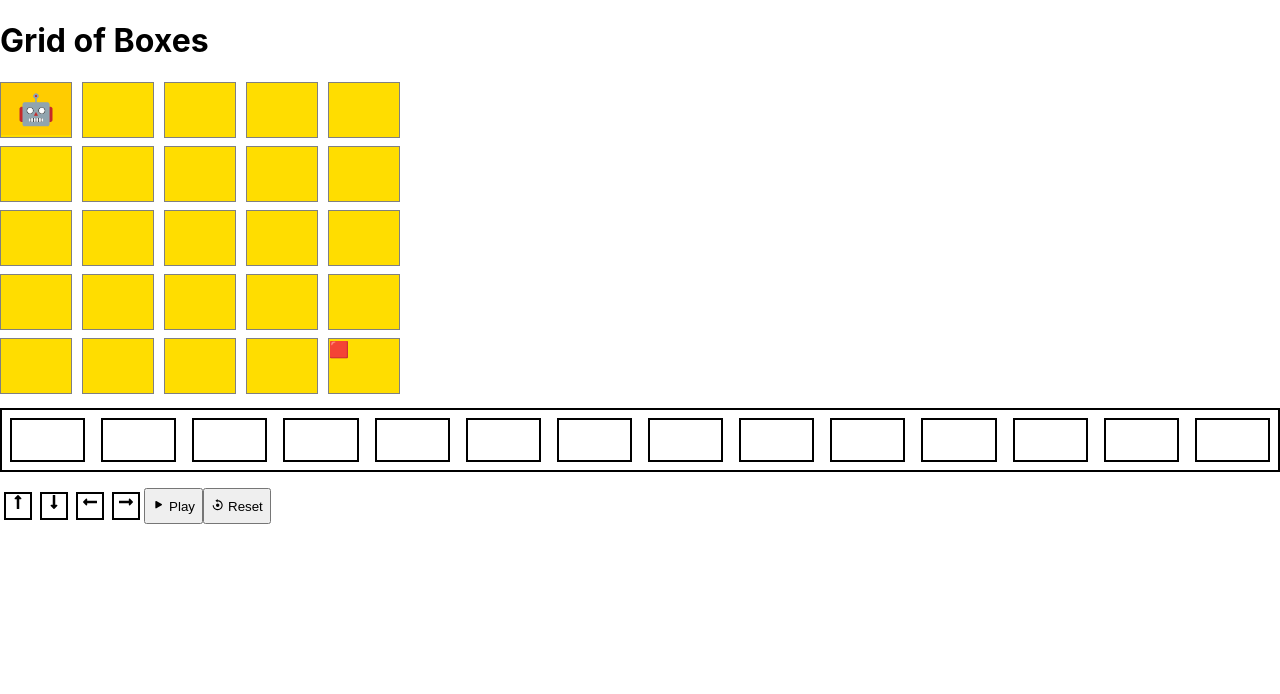
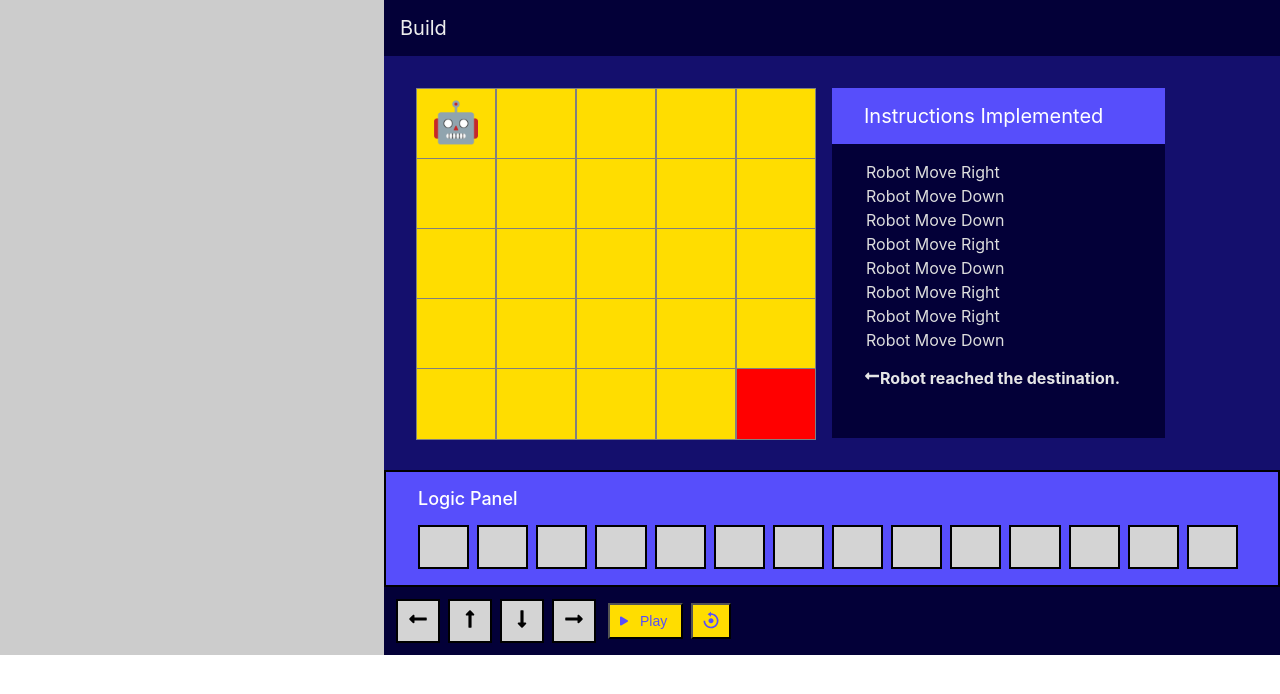
Before and after one commit to Prayansh8/learn_robotics, a React (Create React App) app: page / in a window 1280 px wide. Shown: the top 694 px of the page. Built offline with nearby package versions, Linux system fonts and the light colour scheme.

Commit message:
third commit

```diff
--- a/src/App.css
+++ b/src/App.css
@@ -1,40 +1,3 @@
 .App {
-  text-align: center;
+  height: 100vh;
 }
-
-.App-logo {
-  height: 40vmin;
-  pointer-events: none;
-}
-
-@media (prefers-reduced-motion: no-preference) {
-  .App-logo {
-    animation: App-logo-spin infinite 20s linear;
-  }
-}
-
-.App-header {
-  background-color: #282c34;
-  min-height: 100vh;
-  display: flex;
-  flex-direction: column;
-  align-items: center;
-  justify-content: center;
-  font-size: calc(10px + 2vmin);
-  color: white;
-}
-
-.App-link {
-  color: #61dafb;
-}
-
-
-
-@keyframes App-logo-spin {
-  from {
-    transform: rotate(0deg);
-  }
-  to {
-    transform: rotate(360deg);
-  }
-}
--- a/src/App.js
+++ b/src/App.js
@@ -1,11 +1,10 @@
 import React from "react";
 // import Grid from "./components/Grid";
 import GridBoxes from "./components/Dev";
-
+import "./App.css"
 const App = () => {
   return (
-    <div>
-      <h1>Grid of Boxes</h1>
+    <div className="App">
       {/* <Grid /> */}
       <GridBoxes />
     </div>
--- a/src/components/Dev.js
+++ b/src/components/Dev.js
@@ -22,31 +22,6 @@ const GridBoxes = () => {
   const [directions, setDirections] = useState([]);
   const [isPlaying, setIsPlaying] = useState(false);
   const [currentIndex, setCurrentIndex] = useState(0);
-
-  // const handleMove = (direction) => {
-  //   const { row, col } = robotPosition;
-  //   let newRow = row;
-  //   let newCol = col;
-
-  //   switch (direction) {
-  //     case "up":
-  //       newRow = Math.max(0, row - 1);
-  //       break;
-  //     case "down":
-  //       newRow = Math.min(gridSize - 1, row + 1);
-  //       break;
-  //     case "left":
-  //       newCol = Math.max(0, col - 1);
-  //       break;
-  //     case "right":
-  //       newCol = Math.min(gridSize - 1, col + 1);
-  //       break;
-  //     default:
-  //       return;
-  //   }
-
-  //   setRobotPosition({ row: newRow, col: newCol });
-  // };
 
   const handleDragStart = (e, direction) => {
     e.dataTransfer.setData("text/plain", direction);
@@ -110,7 +85,7 @@ const GridBoxes = () => {
         setCurrentIndex(0);
       }
     }
-  }, [currentIndex, directions, isPlaying,robotPosition]);
+  }, [currentIndex, directions, isPlaying, robotPosition]);
 
   // Generate an array of box elements
   const boxes = [];
@@ -121,7 +96,7 @@ const GridBoxes = () => {
       row === robotPosition.row && col === robotPosition.col ? (
         <Robot />
       ) : row === gridSize - 1 && col === gridSize - 1 ? (
-        "🟥"
+        <div style={{backgroundColor:"red", width:"100%", height:"100%"}}></div>
       ) : null;
     const boxClass = boxContent ? "box with-content" : "box";
     boxes.push(
@@ -158,9 +133,47 @@ const GridBoxes = () => {
 
   return (
     <div>
+      <div className="maincontainer">
+        <div className="rightbox"></div>
+
+        <div className="leftbox">
+          <div className="buildtext">
+            <p>Build</p>
+          </div>
+          <div className="buildcontainer">
             <div className="grid-container">{boxes}</div>
+            <div className="instruction">
+              <div className="inctiontext">
+                <p>Instructions Implemented</p>
+              </div>
+              <div className="robotmove">
+                <p>Robot Move Right</p>
+                <p>Robot Move Down</p>
+                <p>Robot Move Down</p>
+                <p>Robot Move Right</p>
+                <p>Robot Move Down</p>
+                <p>Robot Move Right</p>
+                <p>Robot Move Right</p>
+                <p>Robot Move Down</p>
+                <h4>
+                  <FaLongArrowAltLeft />
+                  Robot reached the destination.
+                </h4>
+              </div>
+            </div>
+          </div>
+          <div className="logicpanel">
+            <p>Logic Panel </p>
             <div className="drop-zones-container">{dropZones}</div>
+          </div>
           <div className="logic-panel">
+            <div
+              className="arrow-button"
+              draggable="true"
+              onDragStart={(e) => handleDragStart(e, "left")}
+            >
+              <FaLongArrowAltLeft />
+            </div>
             <div
               className="arrow-button"
               draggable="true"
@@ -175,13 +188,7 @@ const GridBoxes = () => {
             >
               <FaLongArrowAltDown />
             </div>
-        <div
-          className="arrow-button"
-          draggable="true"
-          onDragStart={(e) => handleDragStart(e, "left")}
-        >
-          <FaLongArrowAltLeft />
-        </div>
+
             <div
               className="arrow-button"
               draggable="true"
@@ -189,12 +196,18 @@ const GridBoxes = () => {
             >
               <FaLongArrowAltRight />
             </div>
-        <button onClick={handlePlay} disabled={!isRestarted}>
-          <BsFillPlayFill /> Play
+            <button
+              onClick={handlePlay}
+              disabled={!isRestarted}
+              className="playbtn"
+            >
+              <BsFillPlayFill /> <span>Play</span>
             </button>
-        <button onClick={handleReset}>
-          <BiReset /> Reset
+            <button onClick={handleReset} className="deletebtn">
+              <BiReset />
             </button>
+          </div>
+        </div>
       </div>
     </div>
   );
--- a/src/components/GridBoxes.css
+++ b/src/components/GridBoxes.css
@@ -1,9 +1,66 @@
+.container {
+  width: 70%;
+  margin: auto;
+}
+.maincontainer {
+  display: flex;
+}
+
+.rightbox {
+  width: 30%;
+  background-color: #ccc;
+}
+
+.leftbox {
+  width: 70%;
+  background-color: rgb(0, 0, 60);
+}
+
 .grid-container {
   display: grid;
   grid-template-columns: repeat(5, 1fr); /* 5 columns */
   grid-template-rows: repeat(5, 1fr); /* 5 rows */
-  gap: 10px; /* Add some gap between the boxes */
   width: 400px; /* Adjust the width to fit the grid nicely */
+  height: 350px;
+}
+
+.buildcontainer {
+  background-color: #140f6d;
+  padding: 4vh;
+  display: flex;
+}
+
+.instruction {
+  margin: 0 2vh;
+  background-color: rgb(3, 0, 56);
+  width: 40%;
+}
+
+.inctiontext {
+  background-color: #574efb;
+  margin: 0;
+  color: white;
+}
+
+.inctiontext p {
+  padding: 2vh 4vh;
+  margin: 0;
+  color: white;
+  font: 600;
+  font-size: 20px;
+}
+.robotmove {
+  padding: 2vh 4vh;
+}
+.robotmove p {
+  padding: 2px;
+  margin: 0;
+  color: rgb(222, 222, 222);
+  font-weight: 400;
+}
+.robotmove h4 {
+  margin: 2vh 0;
+  color: rgb(230, 230, 230);
 }
 
 .box {
@@ -13,8 +70,7 @@
 }
 
 .robot {
-  background-color: #ffcc00; /* Set the background color of the robot */
-  font-size: 30px;
+  font-size: 40px;
   padding: 1vh;
   text-align: center;
 }
@@ -60,22 +116,36 @@
 
 .drop-zone {
   border: 2px solid black;
-  width: 8vh;
+  width: 4vh;
   height: 3vh;
-  margin: 1vh;
+  margin: 0vh 1vh 0 0;
   text-align: center;
   padding: 1vh;
+  background-color: #d4d4d4;
 }
 
 .drop-zones-container {
   display: flex;
-  margin: 2vh 0;
+  margin: 0;
+  padding: 1vh 0;
+}
+.logicpanel {
   border: 2px solid black;
+  background-color: #574efb;
+  padding: 1vh 4vh;
 }
-
+.logicpanel p {
+  color: white;
+  margin: 0;
+  padding: 1vh 0;
+  font-size: 18px;
+  font-weight: 500;
+}
 .logic-panel {
   display: flex;
-  margin: 2vh 0;
+  margin: 0;
+  background-color: #030038;
+  padding: 1vh;
 }
 
 .arrow-button {
@@ -85,12 +155,50 @@
   height: 3vh;
   text-align: center;
   font-weight: bolder;
+  background-color: #d4d4d4;
+  padding: 1vh;
 }
 
-.playbtn{
-  margin: 1vh;
+.arrow-button svg {
+  font-size: 20px;
 }
 
-.deletebtn{
+.playbtn {
+  margin: 1vh;
+  background-color: rgb(255 221 0);
+  color: #574efb;
+}
+
+.playbtn svg {
+  font-size: 16px;
+  position: absolute;
+}
+
+.playbtn span {
+  font-weight: 500;
+  font-size: 14px;
+  padding: 0vh 1vh 0vh 3vh;
+}
+
+.deletebtn {
   margin: 1vh 0;
+  background-color: rgb(255 221 0);
 }
+
+.deletebtn svg {
+  color: #574efb;
+  font-weight: 500;
+  font-size: 20px;
+  padding: 1px 2px;
+}
+
+.buildtext {
+  background-color: #030038;
+  padding: 2vh;
+}
+.buildtext p {
+  color: rgb(238, 238, 238);
+  margin: 0;
+  padding: 0;
+  font-size: 20px;
+}
```
Also changed, not shown: src/components/Grid.js (+51 -38 lines). Lines whose indentation alone changed are shown as unchanged.
